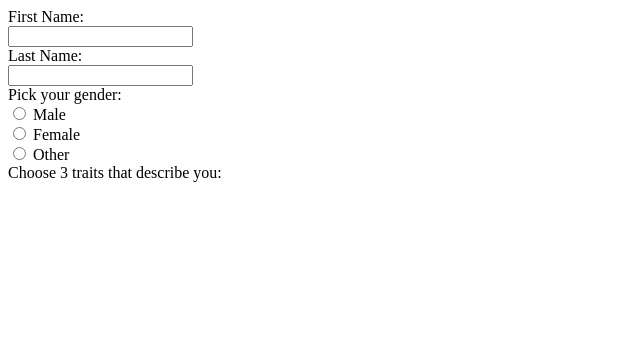
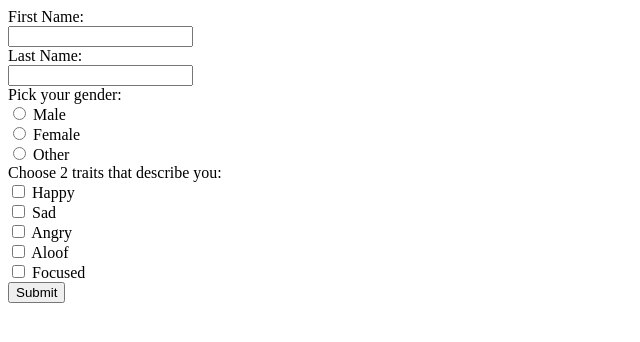
Before and after one commit to aldrinmcaalim/form, a plain HTML site: page index.html in a window 1280 px wide. Shown: the whole page, without its empty margins (0-640 px from the left). Drawn offline with Linux system fonts and the light colour scheme.

Commit message:
Created checkbox section and button

```diff
--- a/index.html
+++ b/index.html
@@ -28,9 +28,24 @@
         </section>
 
         <section>
-            <label for="#">Choose 3 traits that describe you:</label>
+            <label for="#">Choose 2 traits that describe you:</label><br>
+            <input type="checkbox" id="trait_1" name="trait_1" value="happy">
+            <label for="trait_1">Happy</label><br>
+
+            <input type="checkbox" id="trait_2" name="trait_2" value="sad">
+            <label for="trait_2">Sad</label><br>
+
+            <input type="checkbox" id="trait_3" name="trait_3" value="angry">
+            <label for="trait_3">Angry</label><br>
+
+            <input type="checkbox" id="trait_4" name="trait_4" value="aloof">
+            <label for="trait_4">Aloof</label><br>
+
+            <input type="checkbox" id="trait_5" name="trait_5" value="focused">
+            <label for="trait_5">Focused</label><br>
         </section>
 
+        <button>Submit</button>
     </form>
 </body>
 </html>
```
